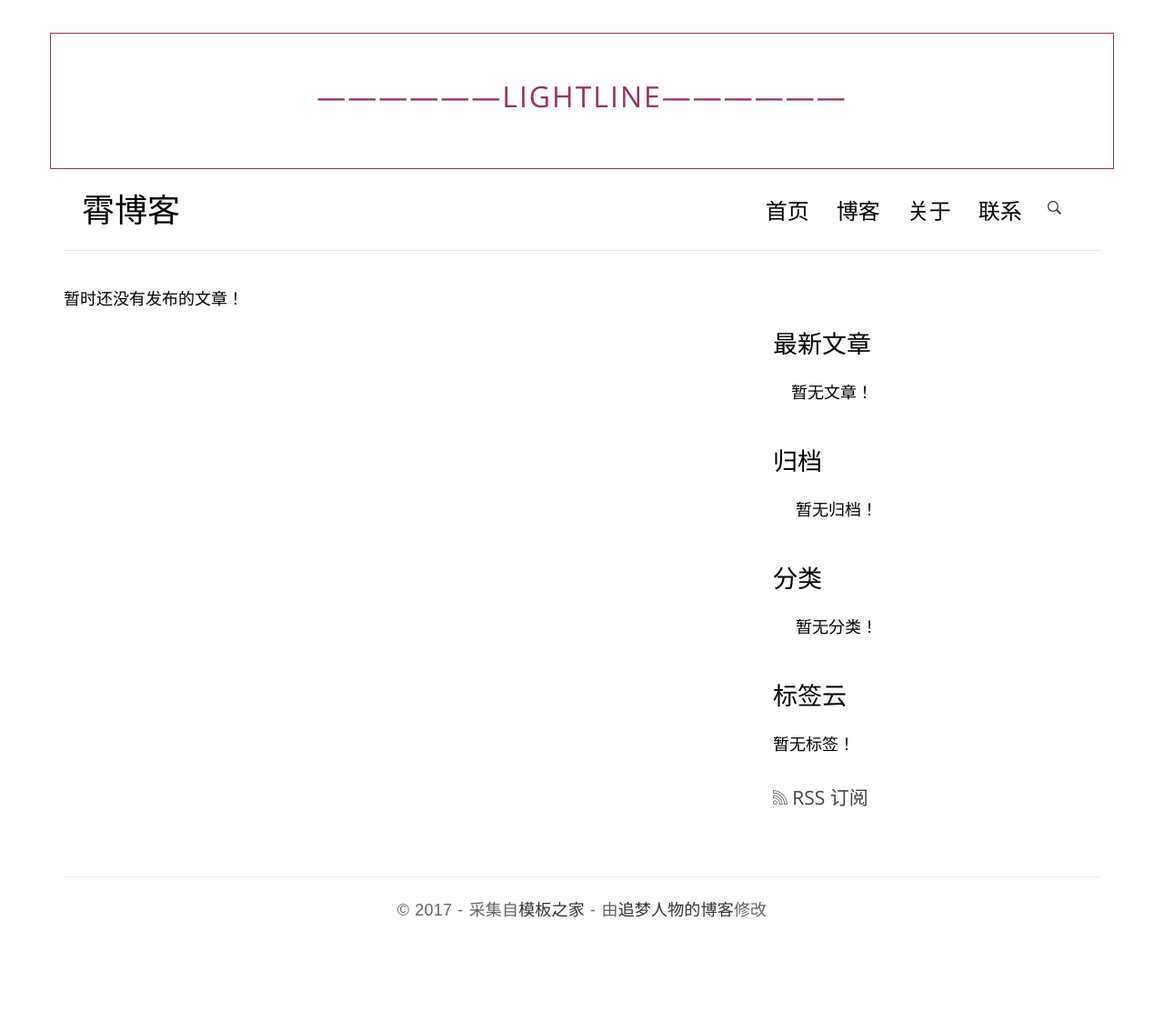
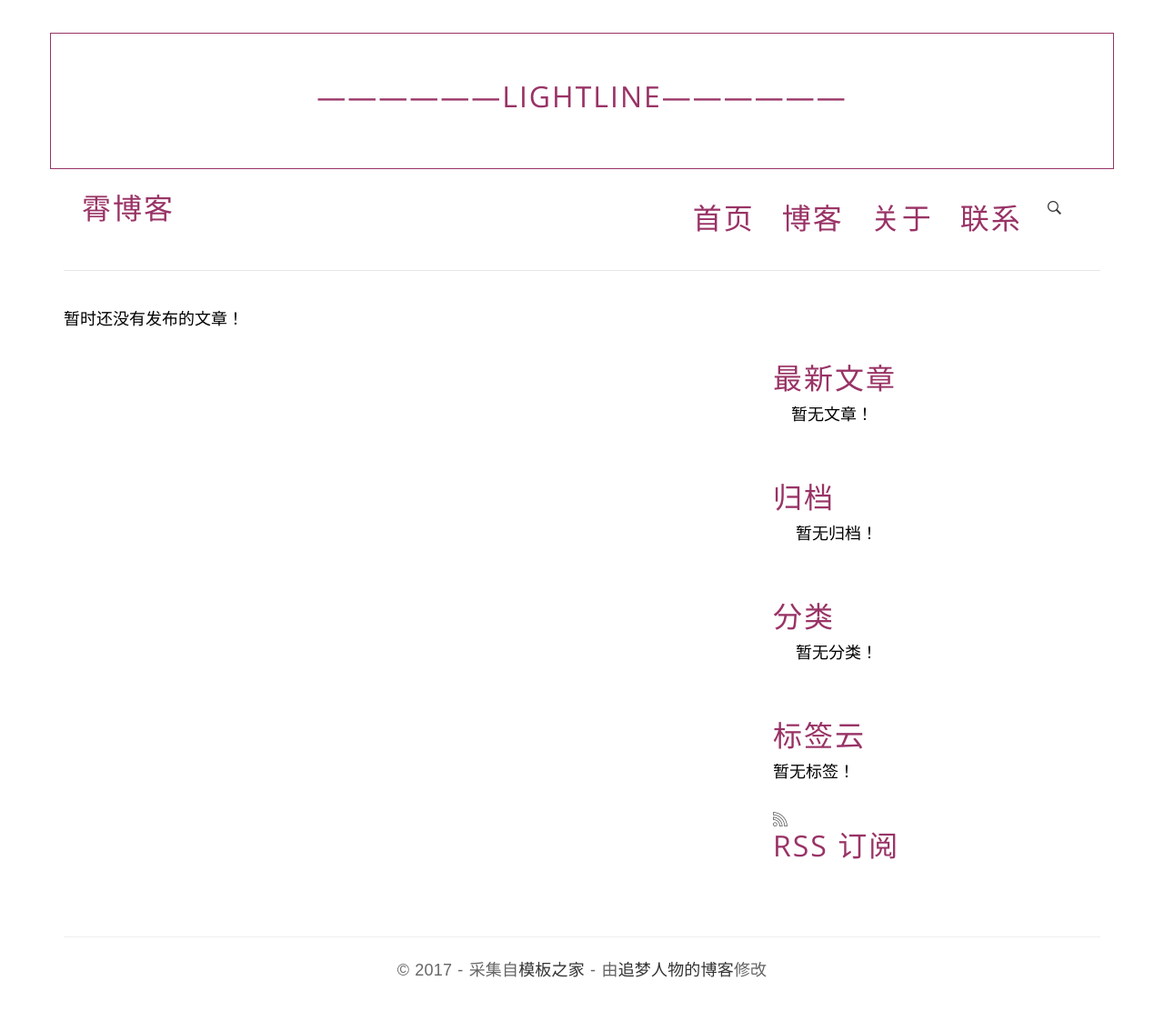
Before and after one commit to ZeroMoint/django-blog-tutorial, a Django app: page / in a window 1280 px wide. Shown: the whole page at 91% size. Before the commit the page ends 1009 px from the top, so only its background shows below. Run offline with Django 3.2, Linux system fonts and the light colour scheme; data that the repository does not hold is empty; some libraries are stand-ins or nearby versions.

Commit message:
Update base.html

```diff
--- a/templates/base.html
+++ b/templates/base.html
@@ -3,7 +3,7 @@
 <!DOCTYPE html>
 <html>
 <head>
-    <title>霄博客</title>
+    <title><h1 class="tm-banner-title">霄博客</h1></title>
 
     <!-- meta -->
     <meta charset="UTF-8">
@@ -44,7 +44,7 @@
         <div class="row">
             <div class="col-md-4 col-sm-5 col-xs-8">
                 <div class="logo">
-                    <h1><a href="{% url 'blog:index' %}"><b>霄博客</b></a></a></h1>
+                    <h1><a href="{% url 'blog:index' %}"><h1 class="tm-banner-title">霄博客</h1></a></a></h1>
                 </div>
             </div><!-- col-md-4 -->
             <div class="col-md-8 col-sm-7 col-xs-4">
@@ -57,10 +57,10 @@
 
                     <div class="collapse navbar-collapse" id="bs-example-navbar-collapse-1">
                         <ul class="nav navbar-nav navbar-right">
-                            <li class="cl-effect-11"><a href="{% url 'blog:index' %}">首页</a></li>
-                            <li class="cl-effect-11"><a href="{% url 'blog:index' %}" data-hover="博客">博客</a></li>
-                            <li class="cl-effect-11"><a href="{% url 'blog:index' %}" data-hover="关于">关于</a></li>
-                            <li class="cl-effect-11"><a href="{% url 'blog:index' %}" data-hover="联系">联系</a></li>
+                            <li class="cl-effect-11"><a href="{% url 'blog:index' %}"><h1 class="tm-banner-title">首页</h1></a></li>
+                            <li class="cl-effect-11"><a href="{% url 'blog:index' %}" data-hover="博客"><h3 class="tm-banner-title">博客</h3></a></li>
+                            <li class="cl-effect-11"><a href="{% url 'blog:index' %}" data-hover="关于"><h3 class="tm-banner-title">关于</h3></a></li>
+                            <li class="cl-effect-11"><a href="{% url 'blog:index' %}" data-hover="联系"><h3 class="tm-banner-title">联系</h3></a></li>
                         </ul>
                     </div><!-- /.navbar-collapse -->
                 </nav>
@@ -91,7 +91,7 @@
                 {% block toc %}
                 {% endblock toc %}
                 <div class="widget widget-recent-posts">
-                    <h3 class="widget-title">最新文章</h3>
+                    <h3 class="widget-title"><h3 class="tm-banner-title">最新文章</h3></h3>
                     {% get_recent_posts as recent_post_list %}
                     <ul>
                     {% for post in recent_post_list %}
@@ -104,7 +104,7 @@
                     </ul>
                 </div>
                 <div class="widget widget-archives">
-                <h3 class="widget-title">归档</h3>
+                <h3 class="widget-title"><h3 class="tm-banner-title">归档</h3></h3>
                 {% archives as date_list %}
                 <ul>
                 {% for date in date_list %}
@@ -118,7 +118,7 @@
                 </div>
 
                 <div class="widget widget-category">
-                    <h3 class="widget-title">分类</h3>
+                    <h3 class="widget-title"><h3 class="tm-banner-title">分类</h3></h3>
                     {% get_categories as category_list %}
                     <ul>
     {% for category in category_list %}
@@ -131,7 +131,7 @@
   </ul>
                 </div>
                 <div class="widget widget-tag-cloud">
-                    <h3 class="widget-title">标签云</h3>
+                    <h3 class="widget-title"><h3 class="tm-banner-title">标签云</h3></h3>
                     {% get_tags as tag_list %}
                     <ul>
                     {% for tag in tag_list %}
@@ -144,7 +144,7 @@
                     </ul>
                 </div>
                 <div class="rss">
-                  <a href="{% url 'blog:rss' %}"><span class="ion-social-rss-outline"></span> RSS 订阅</a>
+                  <a href="{% url 'blog:rss' %}"><span class="ion-social-rss-outline"></span> <h3 class="tm-banner-title">RSS 订阅</h3></a>
                 </div>
             </aside>
         </div>
@@ -155,8 +155,8 @@
         <div class="row">
             <div class="col-md-12">
                 <p class="copyright">&copy 2017 - 采集自<a href=""
-                                                        target="_blank" title="模板之家">模板之家</a>
-                    - 由<a href="" title="网页模板" target="_blank">追梦人物的博客</a>修改
+                                                        target="" title="模板之家">模板之家</a>
+                    - 由<a href="" title="网页模板" target="">追梦人物的博客</a>修改
                 </p>
             </div>
         </div>
```
